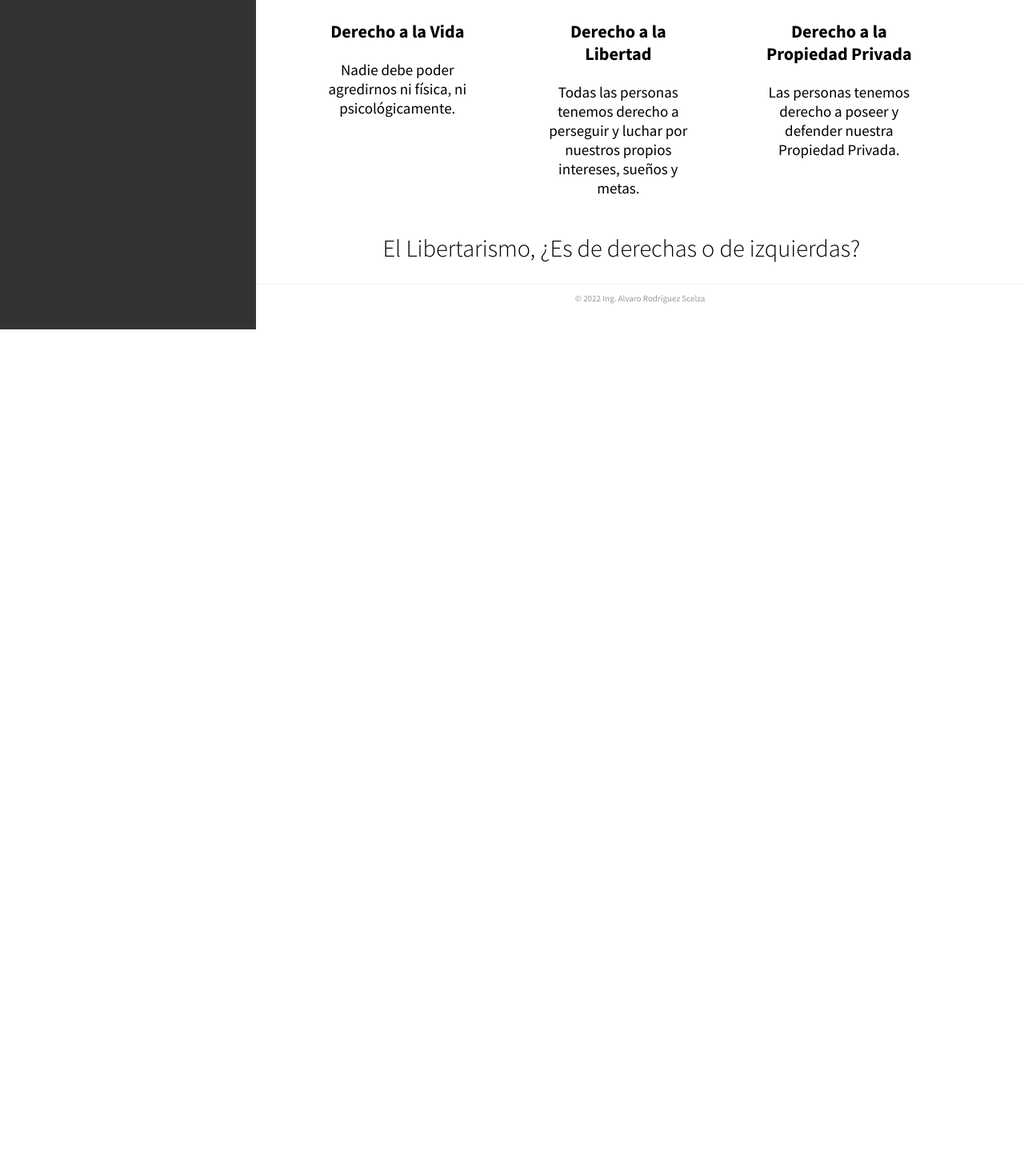
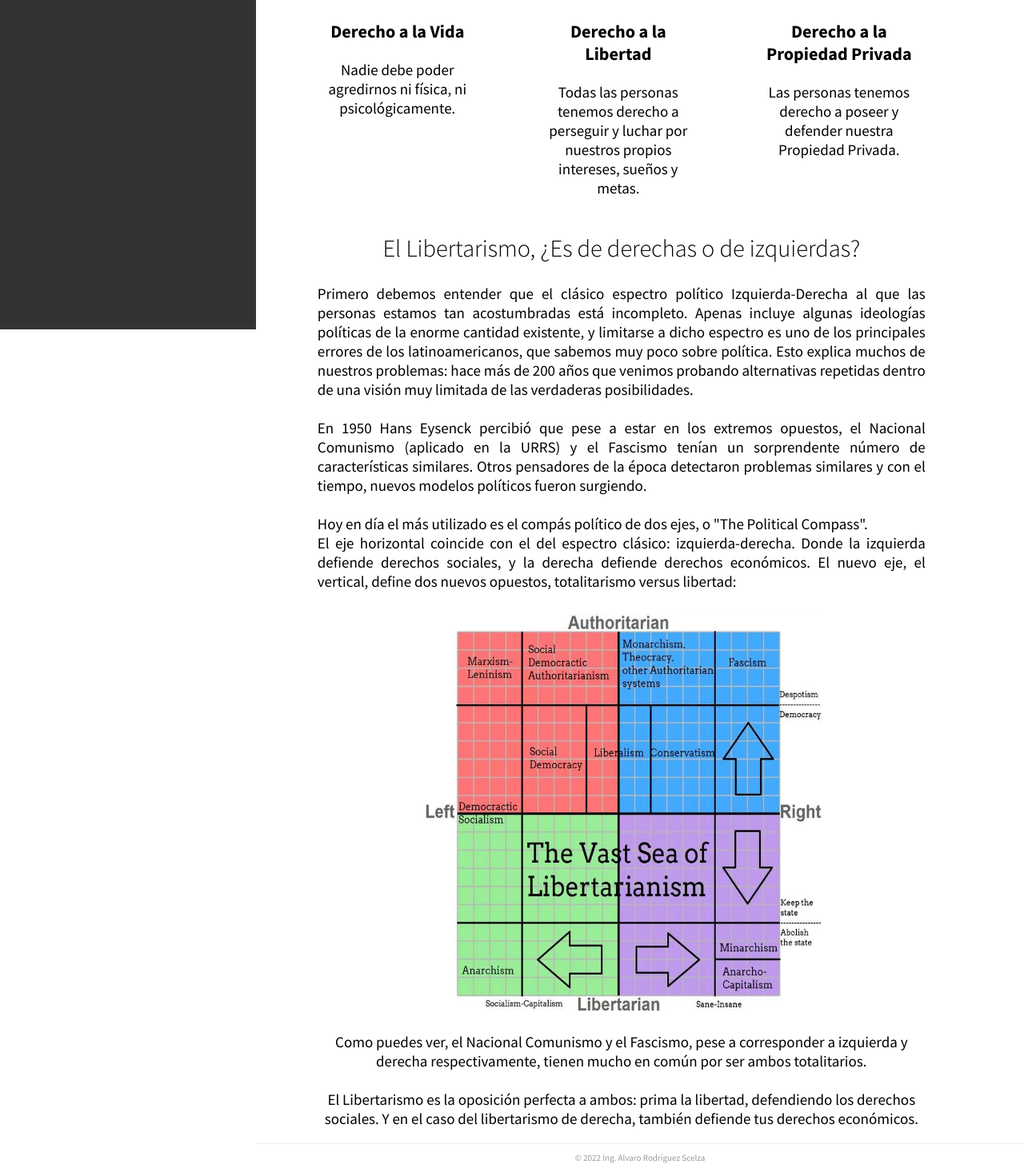
Before and after one commit to alvaroscelza/libertad-o-muerte, a React (Create React App) app: page / in a window 1280 px wide. Shown: the part 426-1887 px from the top of the page at 80% size. Before the commit the page ends 812 px from the top, so only its background shows below. Built offline with nearby package versions, Linux system fonts and the light colour scheme.

Commit message:
finished home

```diff
--- a/src/components/Menu/Menu.js
+++ b/src/components/Menu/Menu.js
@@ -8,7 +8,7 @@ const Menu = () => {
             <h1 className={classes.h1}>Libertad o Muerte</h1>
             <h5 className={classes.h5}>Libertarismo en Uruguay</h5>
             <Link to='/'>
-                <img className={classes.img} src={profileImage} alt='Profile Image'/>
+                <img className={classes.img} src={profileImage} alt='Profile'/>
             </Link>
         </aside>
     );
--- a/src/components/Pages/HomePage.js
+++ b/src/components/Pages/HomePage.js
@@ -6,6 +6,7 @@ import freedomImage from '../../images/freedom.png';
 import privatePropertyImage from '../../images/private-property.png';
 import ExternalLink from "../UI/ExternalLink";
 import HumanRightBlock from "./HumanRightBlock";
+import politicalCompassImage from '../../images/political-compass.webp';
 
 const HomePage = () => {
     useEffect(() => {
@@ -17,7 +18,7 @@ const HomePage = () => {
     return (
         <>
             <h1 className={generalClasses.h1}>¿Qué es el Libertarismo?</h1>
-            <p className={generalClasses.p}>
+            <p className={homePageClasses.justifyText}>
                 Es una ideología política que nace
                 del <ExternalLink link={NAPLink} text="Principio de No Agresión (NAP)"/>, que prima la libertad del
                 individuo por sobre todo lo demás y se construye alrededor de tres derechos fundamentales,
@@ -38,6 +39,34 @@ const HomePage = () => {
                 </HumanRightBlock>
             </div>
             <h2 className={generalClasses.h2}>El Libertarismo, ¿Es de derechas o de izquierdas?</h2>
+            <p className={homePageClasses.justifyText}>
+                Primero debemos entender que el clásico espectro político Izquierda-Derecha al que las personas estamos
+                tan acostumbradas está incompleto. Apenas incluye algunas ideologías políticas de la enorme cantidad
+                existente, y limitarse a dicho espectro es uno de los principales errores de los latinoamericanos, que
+                sabemos muy poco sobre política. Esto explica muchos de nuestros problemas: hace más de 200 años que
+                venimos probando alternativas repetidas dentro de una visión muy limitada de las verdaderas
+                posibilidades. <br/>
+                 <br/>
+                En 1950 Hans Eysenck percibió que pese a estar en los extremos opuestos, el Nacional Comunismo
+                (aplicado en la URRS) y el Fascismo tenían un sorprendente número de características similares. Otros
+                pensadores de la época detectaron problemas similares y con el tiempo, nuevos modelos políticos fueron
+                surgiendo. <br/>
+                 <br/>
+                Hoy en día el más utilizado es el compás político de dos ejes, o "The Political Compass". <br/>
+                El eje horizontal coincide con el del espectro clásico: izquierda-derecha. Donde la izquierda defiende
+                derechos sociales, y la derecha defiende derechos económicos.
+                El nuevo eje, el vertical, define dos nuevos opuestos, totalitarismo versus libertad:
+            </p>
+            <div className={homePageClasses.politicalCompassImageContainer}>
+                <img src={politicalCompassImage} alt='Political Compass' width="500" height="500"/>
+            </div>
+            <p className={homePageClasses.centerText}>
+                Como puedes ver, el Nacional Comunismo y el Fascismo, pese a corresponder a izquierda y derecha
+                respectivamente, tienen mucho en común por ser ambos totalitarios. <br/>
+                <br/>
+                El Libertarismo es la oposición perfecta a ambos: prima la libertad, defendiendo los derechos sociales.
+                Y en el caso del libertarismo de derecha, también defiende tus derechos económicos.
+            </p>
         </>
     );
 }
--- a/src/components/Pages/HomePage.module.css
+++ b/src/components/Pages/HomePage.module.css
@@ -1,3 +1,7 @@
+.centerText {
+    text-align: center;
+}
+
 .humanRightsContainer {
     text-align: center;
 }
@@ -7,3 +11,12 @@
         display: flex;
     }
 }
+
+.justifyText {
+    text-align: justify;
+}
+
+.politicalCompassImageContainer {
+    margin-top: 1.5em;
+    text-align: center;
+}
--- a/src/components/Pages/Pages.module.css
+++ b/src/components/Pages/Pages.module.css
@@ -16,7 +16,3 @@
     color: #d9411e;
     text-decoration: none;
 }
-
-.p {
-    text-align: justify;
-}
```
Also changed, not shown: src/images/political-compass.webp (added).
